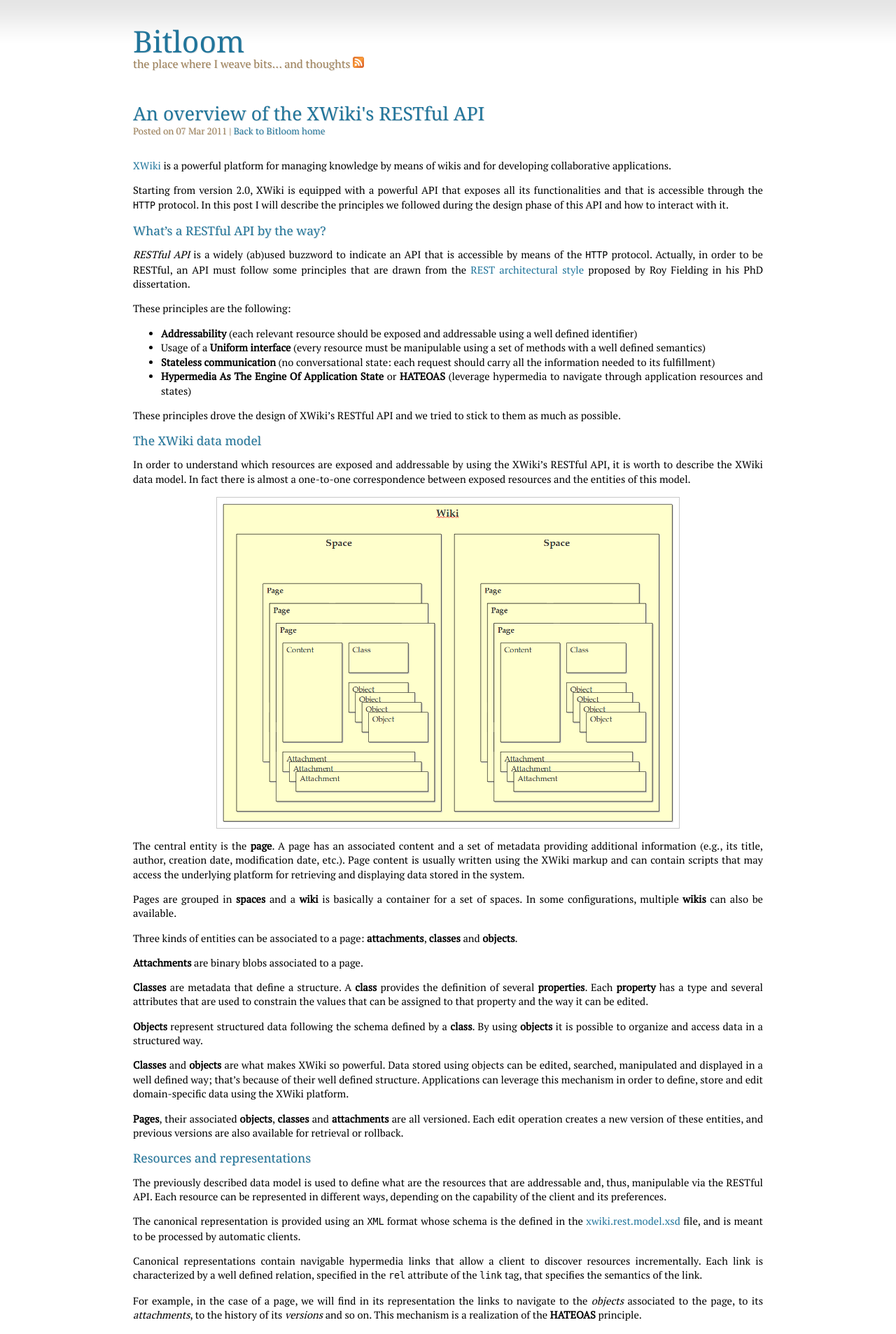
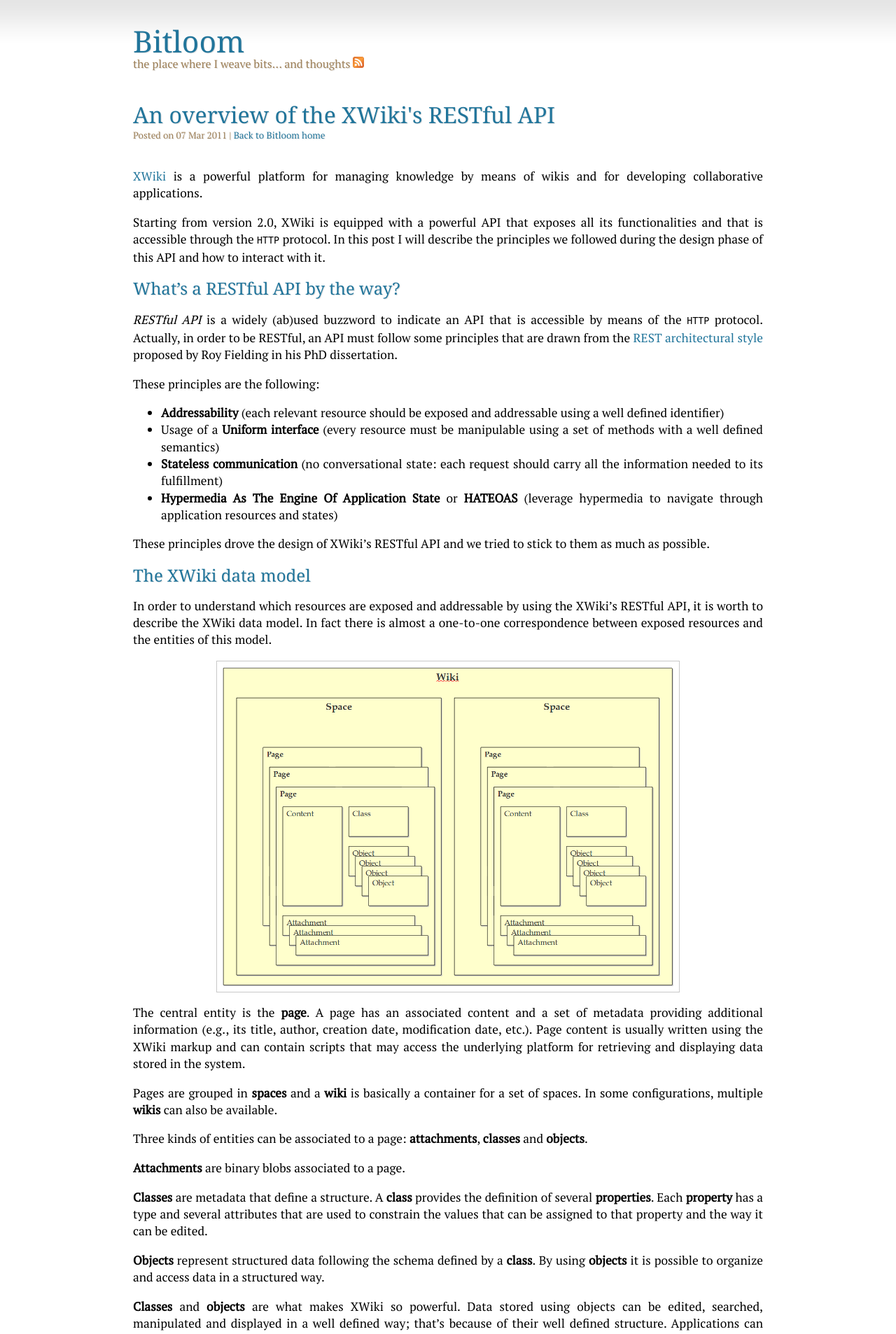
Before and after one commit to fmancinelli/fmancinelli.github.com, a Jekyll site: the page built from _posts/2011-03-07-XWikis_RESTful_API.markdown, in a window 1280 px wide. Shown: the top 1906 px of the page at 70% size. Built offline with Jekyll 4.4.1, drawn with Linux system fonts in a browser that asks for light colours; comment, search, counter and statistics services are not loaded.

Commit message:
Adjusted font sizes

```diff
--- a/stylesheets/style.css
+++ b/stylesheets/style.css
@@ -138,7 +138,7 @@
  * Style for a single post *
  ***************************/
 article.post {
-    font-size: 11pt;
+    font-size: 13pt;
     line-height: 1.4em;
     margin-bottom: 4em;
     text-align: justify;
@@ -151,7 +151,7 @@
 article.post header h1 {
     color: #21759B;
     font-family: Georgia;
-    font-size: 20pt;
+    font-size: 24pt;
     font-weight: normal;
     margin-bottom: 5px;
     text-shadow: 1px 1px #E0E0E0;
@@ -169,7 +169,7 @@
 article.post h1 {
     color: #21759B;
     font-family: Georgia;
-    font-size: 13pt;
+    font-size: 18pt;
     font-weight: normal;
     text-shadow: 1px 1px  #E0E0E0;
 }
@@ -177,7 +177,7 @@
 article.post h2 {
     color: #21759B;
     font-family: Georgia;
-    font-size: 12pt;
+    font-size: 16pt;
     font-weight: normal;
     text-shadow: 1px 1px #E0E0E0;
 }
@@ -185,7 +185,7 @@
 article.post h3 {
     color: #21759B;
     font-family: Georgia;
-    font-size: 10pt;
+    font-size: 14pt;
     font-weight: normal;
     text-shadow: 1px 1px #E0E0E0;
 }
```
